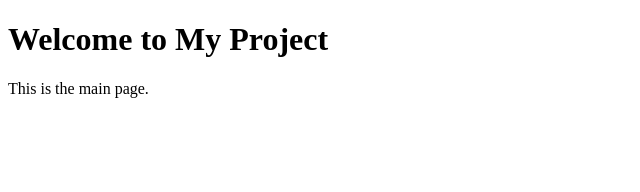
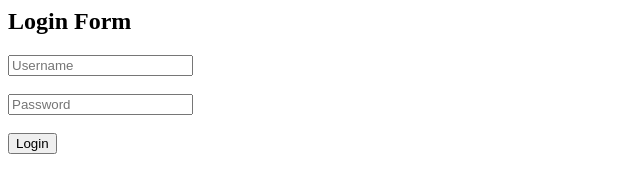
Before and after one commit to Bhukyamenaka/Feature-Branch-Practice, a plain HTML site: page index.html in a window 1280 px wide. Shown: the whole page, without its empty margins (0-640 px from the left). Drawn offline with Linux system fonts and the light colour scheme.

Commit message:
added login

```diff
--- a/index.html
+++ b/index.html
@@ -1,10 +1,11 @@
-<!DOCTYPE html>
-<html>
-<head>
-    <title>My Project</title>
-</head>
-<body>
-    <h1>Welcome to My Project</h1>
-    <p>This is the main page.</p>
-</body>
-</html>
+<h2>Login Form</h2>
+
+<form>
+    <input type="text" placeholder="Username">
+    <br><br>
+
+    <input type="password" placeholder="Password">
+    <br><br>
+
+    <button type="submit">Login</button>
+</form>
```
